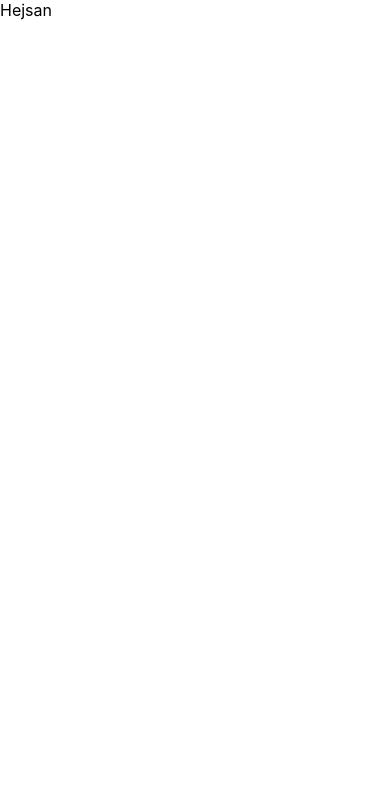
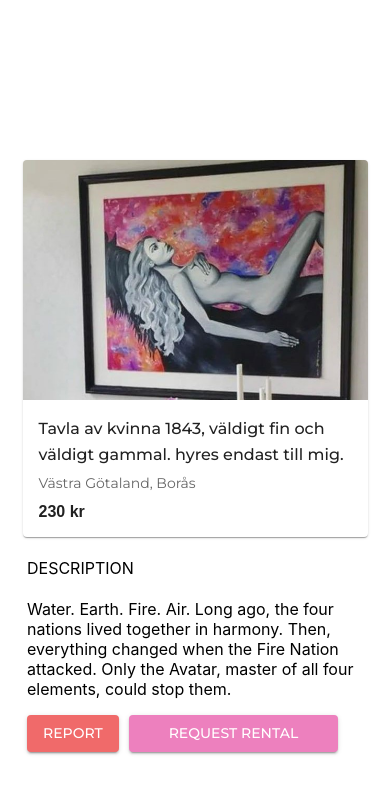
Before and after one commit to Vacannot/PinkRent, a React (Create React App) app: page /loginPage in a window 390 px wide. Shown: the top 794 px of the page. Built offline with nearby package versions, Linux system fonts and the light colour scheme.

Commit message:
Added Product Details
Added Product Details for mobile

```diff
--- a/src/App.tsx
+++ b/src/App.tsx
@@ -1,6 +1,6 @@
 import { Routes, BrowserRouter, Route } from "react-router-dom";
-import StartPage from "./pages/Layout";
-import LoginPage from "./pages/LoginPage";
+import StartPage from "./Pages/Layout";
+import LoginPage from "./Pages/LoginPage";
 function App() {
   return (
     <div>
--- a/src/Pages/LoginPage.tsx
+++ b/src/Pages/LoginPage.tsx
@@ -1,6 +1,12 @@
+import ProductDetails from "../components/ProductDetails/ProductDetails";
+
+
+
 function LoginPage() {
     return (
-        <div>Hejsan</div>
+        <div>
+            <ProductDetails />
+        </div>
     )
 }
 
--- /dev/null
+++ b/src/components/ProductDetails/ProductDetails.module.scss
@@ -0,0 +1,20 @@
+.main {
+  display: flex;
+  flex-direction: column;
+  justify-content: center;
+  align-items: center;
+  padding-top: 10rem;
+}
+
+.gap {
+  display: flex;
+  gap: 10px;
+}
+
+.font {
+  font-weight: 400;
+}
+
+.p {
+  max-width: 21rem;
+}
--- /dev/null
+++ b/src/components/ProductDetails/ProductDetails.tsx
@@ -0,0 +1,65 @@
+import Card from "@mui/material/Card";
+import CardContent from "@mui/material/CardContent";
+import CardMedia from "@mui/material/CardMedia";
+import Typography from "@mui/material/Typography";
+import { Button, CardActionArea, Box } from "@mui/material";
+import styles from "./ProductDetails.module.scss";
+
+export default function MultiActionAreaCard() {
+  return (
+    <div className={styles.main}>
+      <Card sx={{ maxWidth: 345 }}>
+        <CardActionArea>
+          <CardMedia
+            component="img"
+            height="240"
+            image="/Image2.jpg"
+            alt="green iguana"
+          />
+          <CardContent>
+            <Typography
+              sx={{ fontSize: "1rem" }}
+              gutterBottom
+              variant="h6"
+              component="div"
+            >
+              Tavla av kvinna 1843, väldigt fin och väldigt gammal. hyres endast
+              till mig.
+            </Typography>
+            <Typography variant="body2" color="text.secondary">
+              Västra Götaland, Borås
+            </Typography>
+            <Box sx={{ fontWeight: "bold", fontSize: 16, paddingTop: "10px" }}>
+              230 kr
+            </Box>
+          </CardContent>
+        </CardActionArea>
+      </Card>
+      <div>
+        <div>
+          <h4 className={styles.font}>DESCRIPTION</h4>
+          <p className={styles.p}>
+            Water. Earth. Fire. Air. Long ago, the four nations lived together
+            in harmony. Then, everything changed when the Fire Nation attacked.
+            Only the Avatar, master of all four elements, could stop them.
+          </p>
+        </div>
+        <div className={styles.gap}>
+          <Button
+            size="medium"
+            sx={{ color: "white", background: "#F06A6A" }}
+            variant="contained"
+          >
+            REPORT
+          </Button>
+          <Button
+            sx={{ color: "white", background: "primary", padding: "6px 40px" }}
+            variant="contained"
+          >
+            REQUEST RENTAL
+          </Button>
+        </div>
+      </div>
+    </div>
+  );
+}
```
Also changed, not shown: public/Image2.jpg (added).
